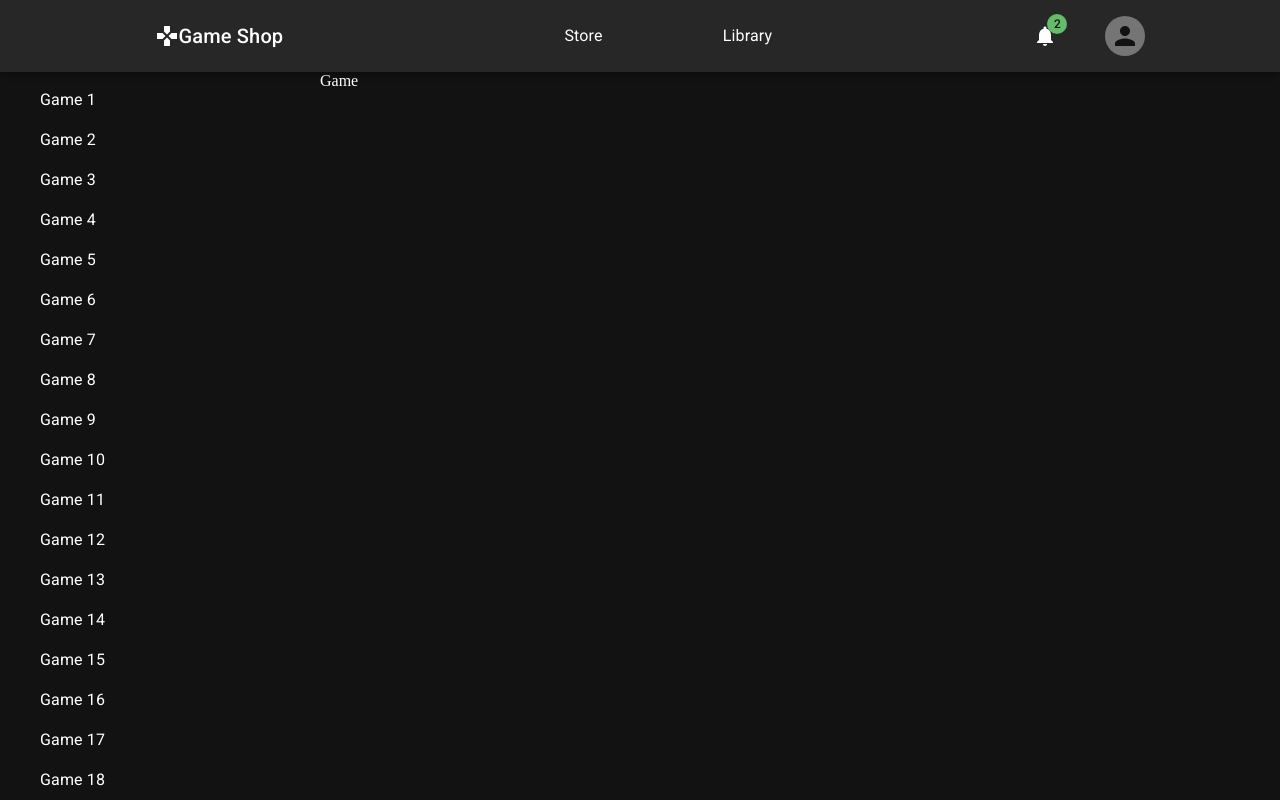
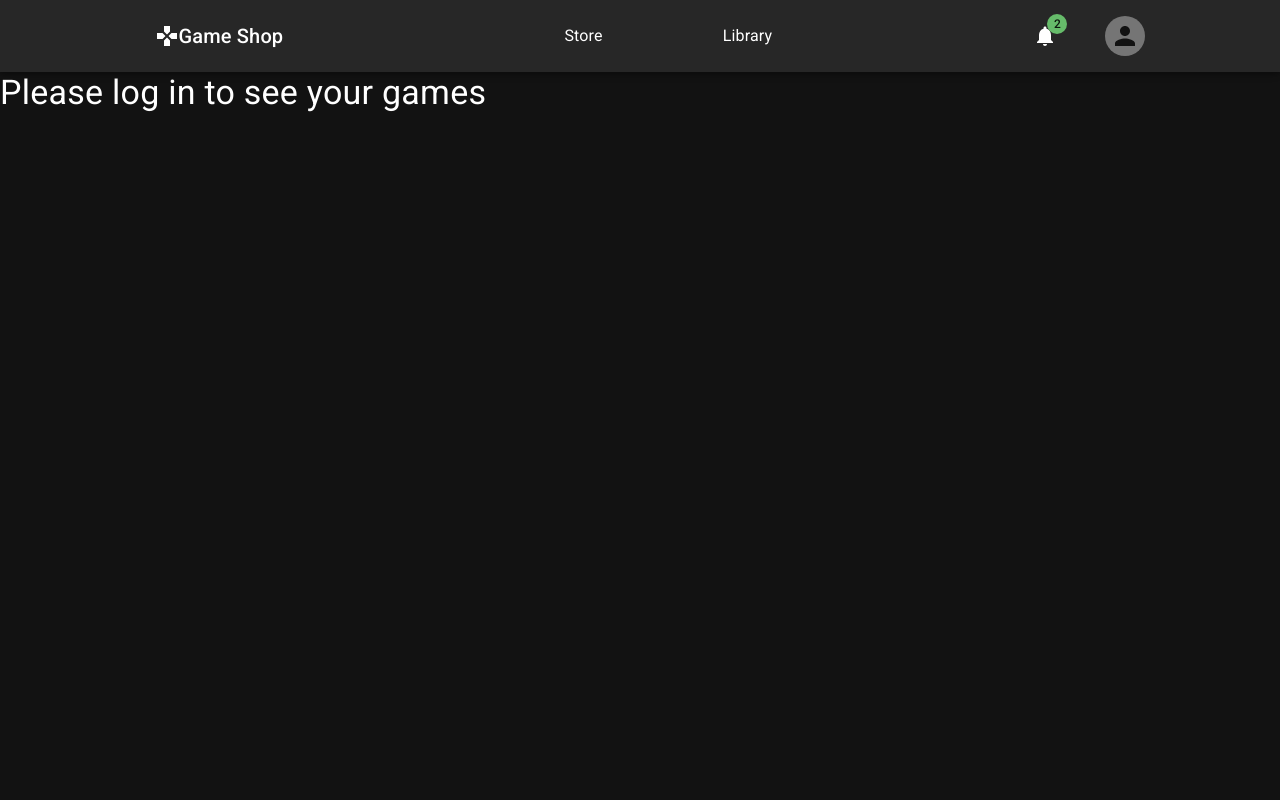
Before and after one commit to ermapula/GameShop, a React (Vite) app: page /library in a window 1280 px wide. Shown: the top 800 px of the page. Built offline with nearby package versions, Linux system fonts and the light colour scheme.

Commit message:
add: library

```diff
--- a/src/components/LibListElement.jsx
+++ b/src/components/LibListElement.jsx
@@ -1,11 +1,22 @@
-import { Icon, ListItem, Typography } from "@mui/material";
+import { Box, ListItem, Typography } from "@mui/material";
 
-export default function LibListElement(props) {
+export default function LibListElement({game, selectGame}) {
   return (
-    <ListItem direction="row" alignItems="center">
-      <Icon />
+    <ListItem
+      onClick={() => {selectGame(game)}}
+      direction="row"
+      alignItems="center"
+      sx={{cursor: "pointer", "&:hover": {backgroundColor: "rgba(255, 255, 255, 0.1)"}}}
+    >
+      <Box
+        component="img"
+        width="100px"
+        src={game.header}
+        alignSelf="center"
+        marginRight={1}
+        />
       <Typography>
-        Game {props.id}
+        {game.title}
       </Typography>
     </ListItem>
   )
--- a/src/components/LibraryGameList.jsx
+++ b/src/components/LibraryGameList.jsx
@@ -1,26 +1,16 @@
-import { Box, List, Stack } from "@mui/material";
+import { Box, List } from "@mui/material";
 import LibListElement from "./LibListElement";
 
-function LibraryGameList() {
-  const ids = [];
-  for(let i = 1; i < 101; i++) {
-    ids.push(i)
-  }
+function LibraryGameList({games, selectGame}) {
+
 
   return (
-    <Box flex={1}
-      bgcolor={"background.default"}
-    >
-      <Box
-        // sx={{overflowY:'scroll'}}
-        bgcolor={"background.default"}
-        >
-
-        <List direction="column"
-        >
+    <Box flex={1} bgcolor={"background.default"}>
+      <Box bgcolor={"background.default"}>
+        <List direction="column">
           {
-            ids.map(id => (
-              <LibListElement id={id} key={id} />
+            games.map(game => (
+              <LibListElement  game={game} selectGame={selectGame} key={game.id} />
             ))
           }
         </List>
--- a/src/components/LibraryGamePreview.jsx
+++ b/src/components/LibraryGamePreview.jsx
@@ -1,9 +1,69 @@
-import { Box } from "@mui/material";
+import { Box, Stack, Typography } from "@mui/material";
+import Tag from "./Tag";
 
-function LibraryGamePreview() {
+function LibraryGamePreview({game}) {
   return (
     <Box flex={3}>
-      Game
+    {
+      game && (
+      <>
+      <Box
+        component="img"
+        width="60vw"
+        src={game.header}
+        alignSelf="center"
+      />
+      <Typography
+        variant="h2"
+        fontWeight={700}
+        alignSelf="center"
+      >
+        {game.title}
+      </Typography>
+      <Stack
+        direction="row"
+        alignItems="start"
+        >
+        <Box flex={4}>
+          <Typography variant="body1">
+            {game.description}
+          </Typography>
+          <Typography
+            variant="body2"
+            sx={{
+              fontWeight: 400
+            }}>
+            Developer: {game.developer}
+          </Typography>
+          <Typography
+            variant="body2"
+            sx={{
+              fontWeight: 400
+            }}>
+            Publisher: {game.publisher}
+          </Typography>
+        </Box>
+        <Box flex={1}>
+          <Typography
+            variant="h6"
+            color="rgb(112, 255, 156)"
+            >
+            Tags:
+          </Typography>
+
+          <Stack direction="row"  gap={1} mt={1}>
+            {
+              game.tags && game.tags.map(tag => (
+                <Tag tag={tag} key={tag} />
+              ))
+            }
+          </Stack>
+        </Box>
+      </Stack>
+      </>
+      )
+    }
+
     </Box>
   )
 }
--- a/src/pages/Library.jsx
+++ b/src/pages/Library.jsx
@@ -1,15 +1,38 @@
-import { Stack } from "@mui/material";
+import { Stack, Typography } from "@mui/material";
 import LibraryGameList from "../components/LibraryGameList";
 import LibraryGamePreview from "../components/LibraryGamePreview";
+import { useEffect, useState } from "react";
 
-function Library() {
+import gamesData from '../data/Games.js';
+
+function Library({user}) {
+  const [userGames, setUserGames] = useState([]);
+  const [selectedGame, setSelectedGame] = useState(null);
+
+  useEffect(() => {
+    if(user && user.library){
+      const data = gamesData.filter(game => user.library.includes(game.id))
+      setUserGames(data);
+    }
+  }, [user])
+
   return (
     <Stack
       direction="row"
       bgcolor={"background.default"}
-      >
-      <LibraryGameList />
-      <LibraryGamePreview />
+      height="100%"
+      gap={5}
+    >
+      {
+        user ? (
+          <LibraryGameList games={userGames} selectGame={setSelectedGame} />
+        ) : (
+          <Typography variant="h4">Please log in to see your games</Typography>
+        )
+      }
+
+      <LibraryGamePreview game={selectedGame} />
+
     </Stack>
   )
 }
```
